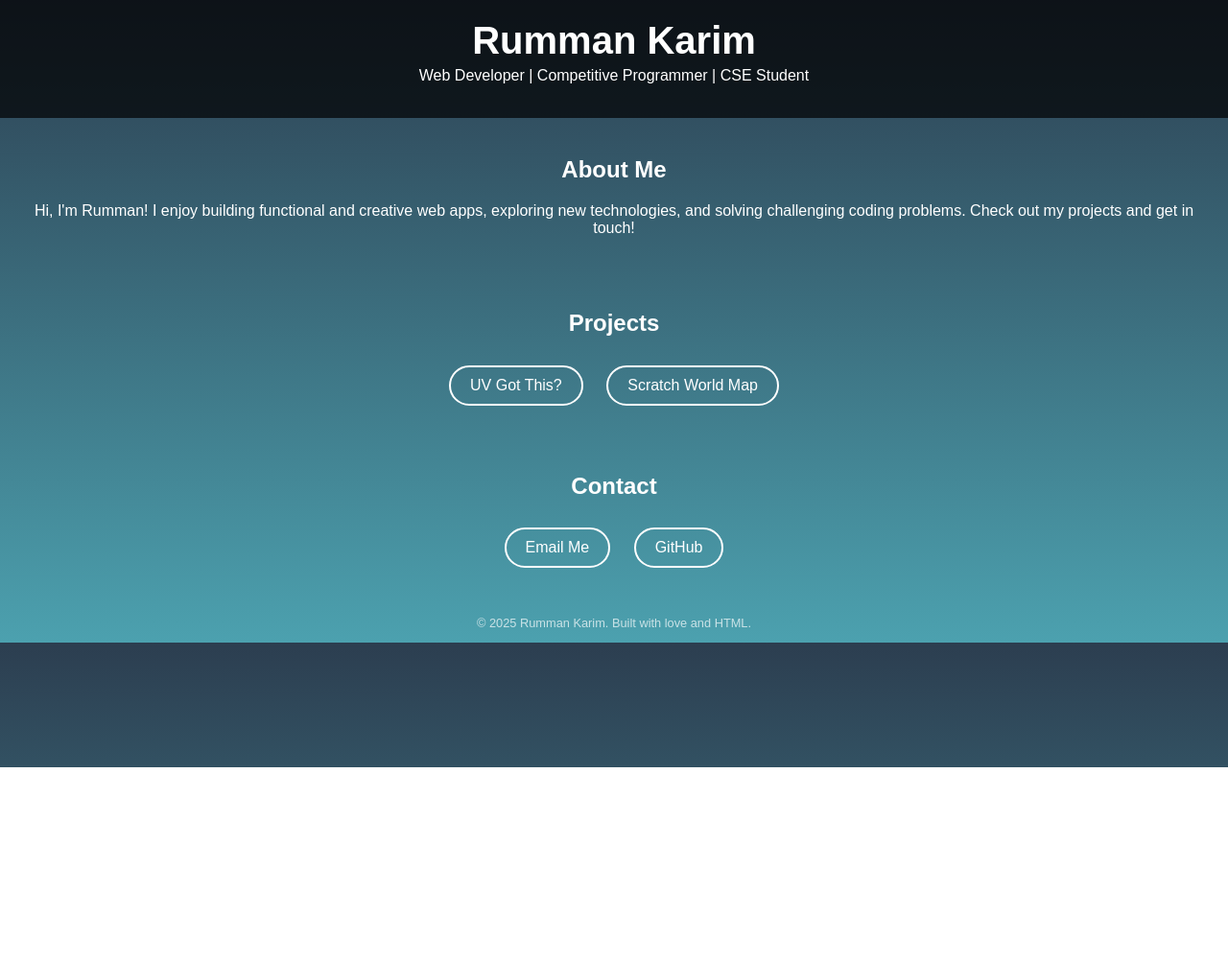
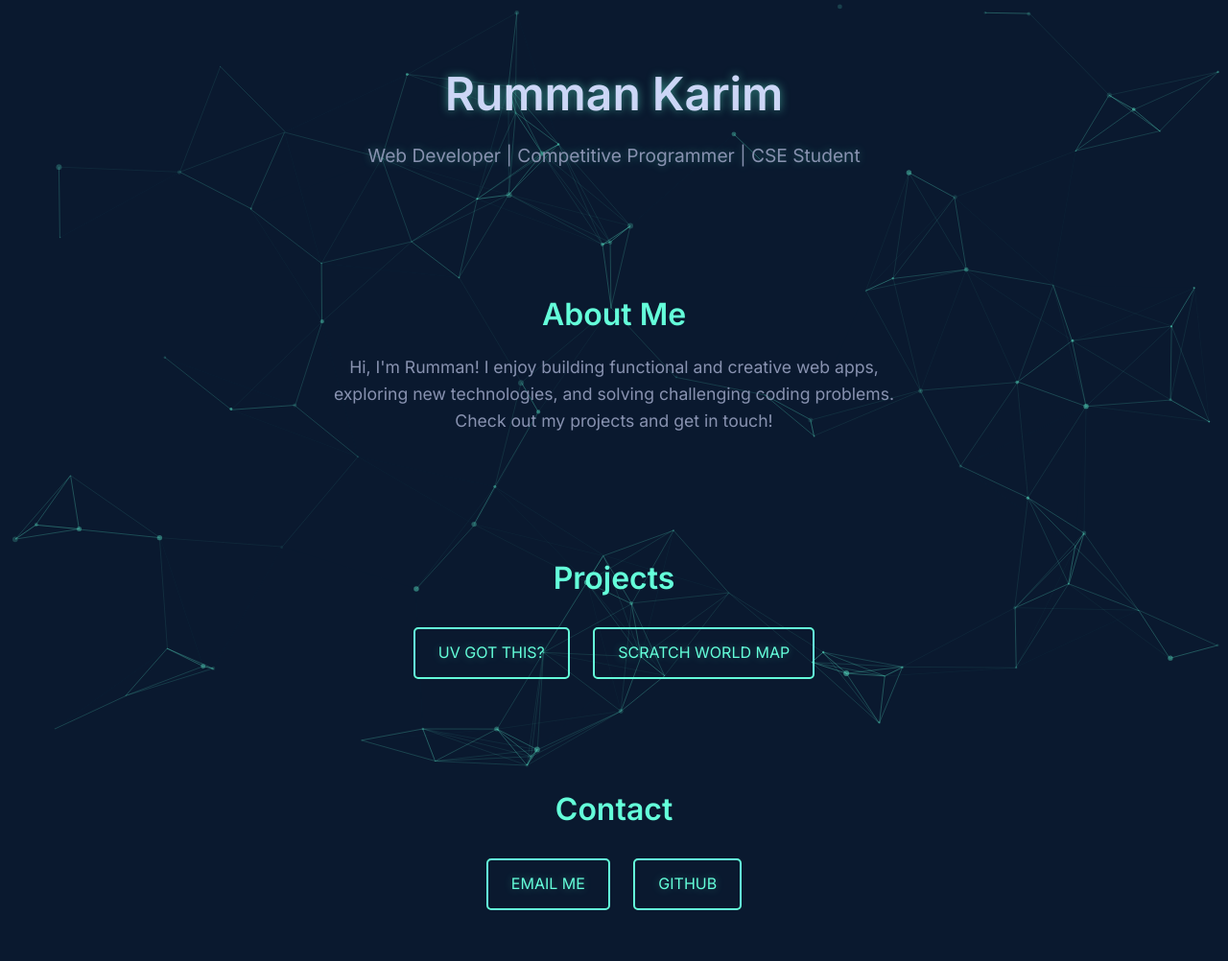
Before and after one commit to rumman999/rumman999.github.io, a plain HTML site: page index.html in a window 1280 px wide. Shown: the whole page at 96% size. Before the commit the page ends 800 px from the top, so only its background shows below. Drawn offline with nearby package versions, Linux system fonts and the light colour scheme.

Commit message:
New Design minus the Footer

```diff
--- a/index.html
+++ b/index.html
@@ -5,59 +5,140 @@
     <meta name="viewport" content="width=device-width, initial-scale=1.0">
     <title>Rumman Karim's Portfolio</title>
     <style>
+        /* General Styles */
         body {
-            font-family: 'Arial', sans-serif;
+            font-family: 'Inter', -apple-system, BlinkMacSystemFont, 'Segoe UI', Roboto, sans-serif;
             margin: 0;
             padding: 0;
             box-sizing: border-box;
-            background: linear-gradient(to bottom, #2c3e50, #4ca1af);
-            color: white;
+            background: #0a192f; /* Solid navy blue background */
+            color: #ccd6f6;
+            line-height: 1.6;
             text-align: center;
+            overflow-x: hidden;
         }
 
+        h1, h2, h3 {
+            font-weight: 600;
+            margin: 0;
+        }
+
+        h1 {
+            font-size: 2.5rem;
+        }
+
+        h2 {
+            font-size: 2rem;
+            margin-bottom: 1rem;
+            color: #64ffda; /* Teal accent */
+        }
+
+        p {
+            font-size: 1.1rem;
+            color: #8892b0;
+            max-width: 600px;
+            margin: 0 auto 1.5rem;
+        }
+
+        a {
+            color: #64ffda;
+            text-decoration: none;
+            transition: color 0.3s ease;
+        }
+
+        a:hover {
+            color: #ffffff;
+        }
+
+        /* Header */
         header {
-            padding: 20px;
-            background: rgba(0, 0, 0, 0.7);
+            padding: 60px 20px 40px;
         }
 
         header h1 {
-            margin: 0;
-            font-size: 2.5rem;
+            font-size: 3rem;
+            margin-bottom: 10px;
+            text-shadow: 0 0 10px rgba(100, 255, 218, 0.5);
         }
 
         header p {
-            margin: 5px 0 15px;
-            font-size: 1rem;
+            font-size: 1.2rem;
+            color: #8892b0;
+            text-shadow: 0 0 10px rgba(100, 255, 218, 0.3);
         }
 
+        /* Sections */
         section {
-            padding: 20px;
+            padding: 40px 20px;
+            margin: 20px auto;
+            max-width: 800px;
         }
 
+        /* Buttons */
         .button {
             display: inline-block;
             margin: 10px;
-            padding: 10px 20px;
-            border: 2px solid white;
-            border-radius: 25px;
-            text-decoration: none;
-            color: white;
-            transition: all 0.3s;
+            padding: 12px 24px;
+            border: 2px solid #64ffda;
+            border-radius: 5px;
+            font-size: 1rem;
+            font-weight: 500;
+            color: #64ffda;
+            text-transform: uppercase;
+            transition: all 0.3s ease;
+            text-shadow: 0 0 10px rgba(100, 255, 218, 0.3);
         }
 
         .button:hover {
-            background: white;
-            color: #4ca1af;
+            background: #64ffda;
+            color: #0a192f;
+            transform: translateY(-3px);
+            box-shadow: 0 4px 15px rgba(100, 255, 218, 0.3);
         }
 
+        /* Footer */
         footer {
-            margin-top: 20px;
-            font-size: 0.8rem;
-            color: rgba(255, 255, 255, 0.7);
+            margin-top: 40px;
+            padding: 20px;
+            font-size: 0.9rem;
+            color: #8892b0;
+            max-width: 800px; /* Match the max-width of sections */
+            margin-left: auto; /* Center the footer */
+            margin-right: auto; /* Center the footer */
+            text-align: center; /* Center-align text */
+            width: 100%; /* Ensure footer spans full width */
+        }
+
+        footer p {
+            margin: 0;
+            text-shadow: 0 0 10px rgba(100, 255, 218, 0.3);
+        }
+
+        /* Animations */
+        @keyframes fadeIn {
+            from { opacity: 0; transform: translateY(20px); }
+            to { opacity: 1; transform: translateY(0); }
+        }
+
+        header, section, footer {
+            animation: fadeIn 1s ease-out;
+        }
+
+        /* Particle Background */
+        #particles-js {
+            position: fixed;
+            width: 100%;
+            height: 100%;
+            top: 0;
+            left: 0;
+            z-index: -1;
         }
     </style>
+    <link href="https://fonts.googleapis.com/css2?family=Inter:wght@400;600&display=swap" rel="stylesheet">
+    <script src="https://cdn.jsdelivr.net/particles.js/2.0.0/particles.min.js"></script>
 </head>
 <body>
+    <div id="particles-js"></div>
     <header>
         <h1>Rumman Karim</h1>
         <p>Web Developer | Competitive Programmer | CSE Student</p>
@@ -73,18 +154,45 @@
 
     <section>
         <h2>Projects</h2>
-        <a href="https://github.com/rumman999/UVGotThis-/" class="button">UV Got This?</a>
-        <a href="https://github.com/rumman999/Scratch-off-World-Map" class="button">Scratch World Map</a>
+        <a href="https://github.com/rumman999/UVGotThis-/" class="button" target="_blank">UV Got This?</a>
+        <a href="https://github.com/rumman999/Scratch-off-World-Map" class="button" target="_blank">Scratch World Map</a>
     </section>
 
     <section>
         <h2>Contact</h2>
         <a href="mailto:rumman.rk17@gmail.com" class="button">Email Me</a>
-        <a href="https://github.com/rumman999" class="button">GitHub</a>
+        <a href="https://github.com/rumman999" class="button" target="_blank">GitHub</a>
     </section>
 
-    <footer>
-        <p>&copy; 2025 Rumman Karim. Built with love and HTML.</p>
-    </footer>
+ <!--    <footer>
+        <p>© 2025 Rumman Karim. All rights reserved.</p>
+    </footer>  -->
+
+    <script>
+        // Particles.js Configuration
+        particlesJS("particles-js", {
+            particles: {
+                number: { value: 80, density: { enable: true, value_area: 800 } },
+                color: { value: "#64ffda" },
+                shape: { type: "circle", stroke: { width: 0, color: "#000000" } },
+                opacity: { value: 0.5, random: true, anim: { enable: true, speed: 1, opacity_min: 0.1 } },
+                size: { value: 3, random: true, anim: { enable: true, speed: 2, size_min: 0.1 } },
+                line_linked: { enable: true, distance: 150, color: "#64ffda", opacity: 0.4, width: 1 },
+                move: { enable: true, speed: 3, direction: "none", random: true, straight: false, out_mode: "out" }
+            },
+            interactivity: {
+                detect_on: "window", // Changed from "canvas" to "window"
+                events: {
+                    onhover: { enable: true, mode: "bubble" }, // Particles react on hover
+                    onclick: { enable: true, mode: "push" } // Particles push on click
+                },
+                modes: {
+                    bubble: { distance: 100, size: 6, duration: 2, opacity: 0.8, speed: 3 },
+                    push: { particles_nb: 4 }
+                }
+            },
+            retina_detect: true
+        });
+    </script>
 </body>
 </html>
```
